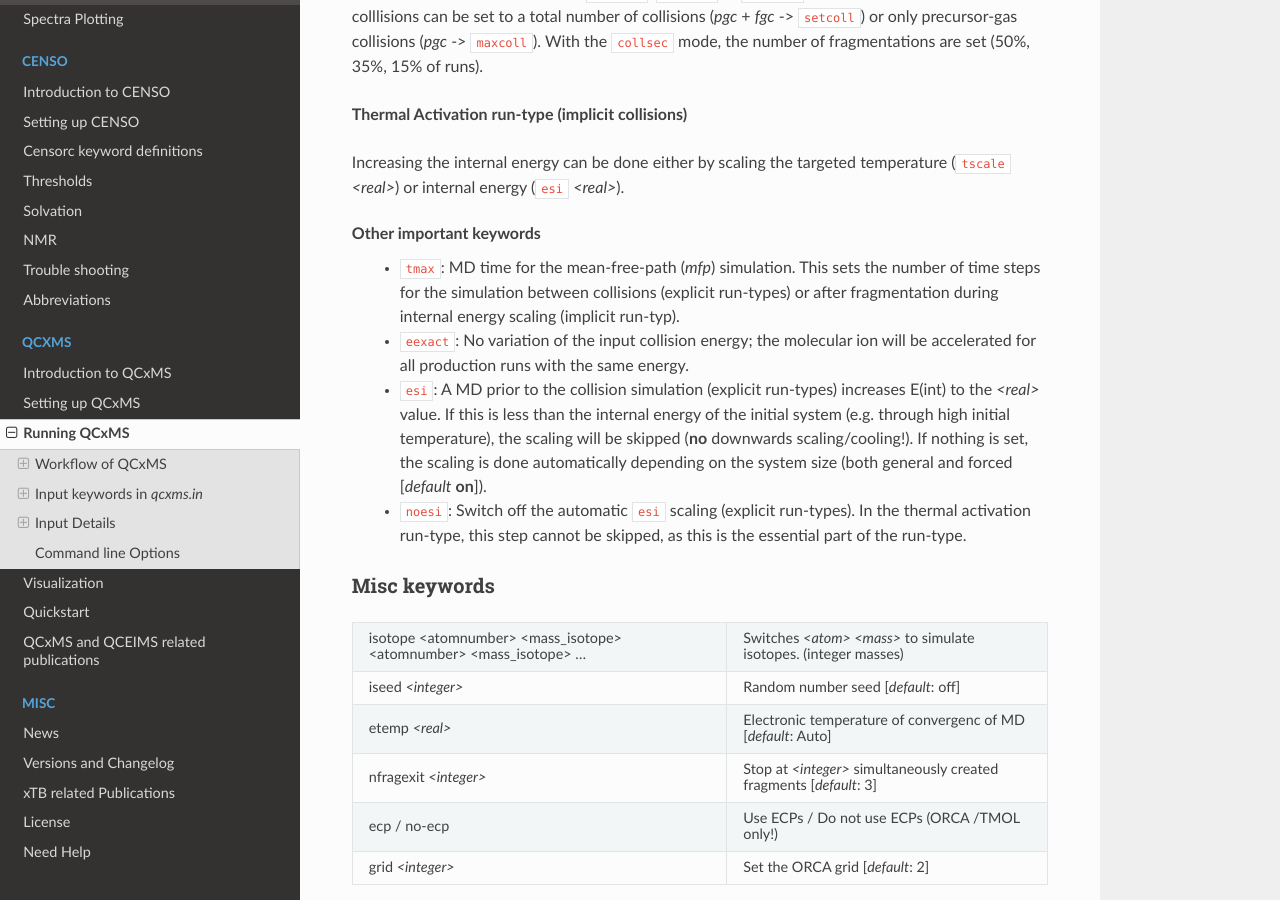
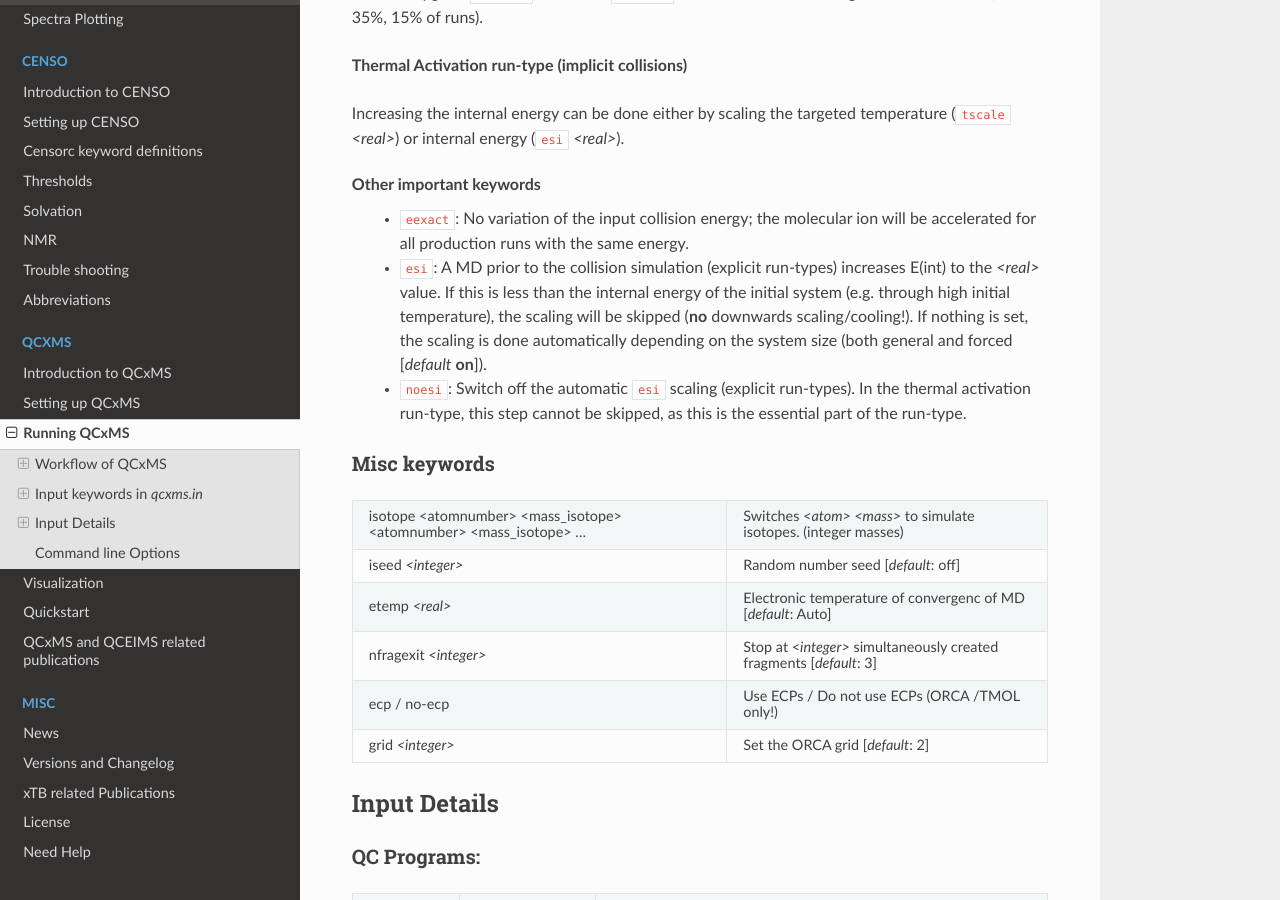
Before and after one commit to grimme-lab/xtb_docs, a Sphinx documentation site: the page built from source/qcxms_doc/qcxms_run.rst, in a window 1280 px wide and 900 px high, scrolled down 5564 px. Built offline with Sphinx 7.4.7 and the Read the Docs theme 2.0.0, drawn with Linux system fonts in a browser that asks for light colours; pages that are not in the unit, such as notebooks, are missing from menus; some of the changed text lies outside the part shown.

Commit message:
updated QCxMS manual

```diff
--- a/source/qcxms_doc/qcxms_ex.rst
+++ b/source/qcxms_doc/qcxms_ex.rst
@@ -29,7 +29,7 @@
    ei
    xtb2
    ntraj *<integer>*
-   tmax  *<real>*
+   eimp0 *<real>*
 
 The EI run mode is automatically used with the [*default*] settings described by the keywords, leading to a run using
 ``xtb2``, so actually there is no keyword required in the *qcxms.in* file.
--- a/source/qcxms_doc/qcxms_run.rst
+++ b/source/qcxms_doc/qcxms_run.rst
@@ -116,8 +116,6 @@
 | tinit *<real>*     | Initial Temperature         | 500 K             | *<real>*                   |
 +--------------------+-----------------------------+-------------------+----------------------------+
 | etemp *<real>*     | electronic Temperature      | 5000 K            | *<real>*                   |
-+--------------------+-----------------------------+-------------------+----------------------------+
-| tmax *<real>*      | Maximum MD time (sampling)  | 5 ps              | *<integer>*                |
 +--------------------+-----------------------------+-------------------+----------------------------+
 | tstep *<real>*     | MD time step                | 0.5 fs            | *<real>*                   |
 +--------------------+-----------------------------+-------------------+----------------------------+
@@ -239,8 +237,6 @@
 Increasing the internal energy can be done either by scaling the targeted temperature (``tscale`` *<real>*) or internal energy (``esi`` *<real>*).
 
 **Other important keywords**
- - ``tmax``: MD time for the mean-free-path (*mfp*) simulation. This sets the number of time steps for the simulation between collisions (explicit run-types)
-   or after fragmentation during internal energy scaling (implicit run-typ).
  - ``eexact``: No variation of the input collision energy; the molecular ion will be accelerated for all production runs with the same energy.
  - ``esi``: A MD prior to the collision simulation (explicit run-types) increases E(int) to the *<real>* value. If this is less than the internal energy
    of the initial system (e.g. through high initial temperature), the scaling will be skipped (**no** downwards scaling/cooling!). If nothing is set,
```
